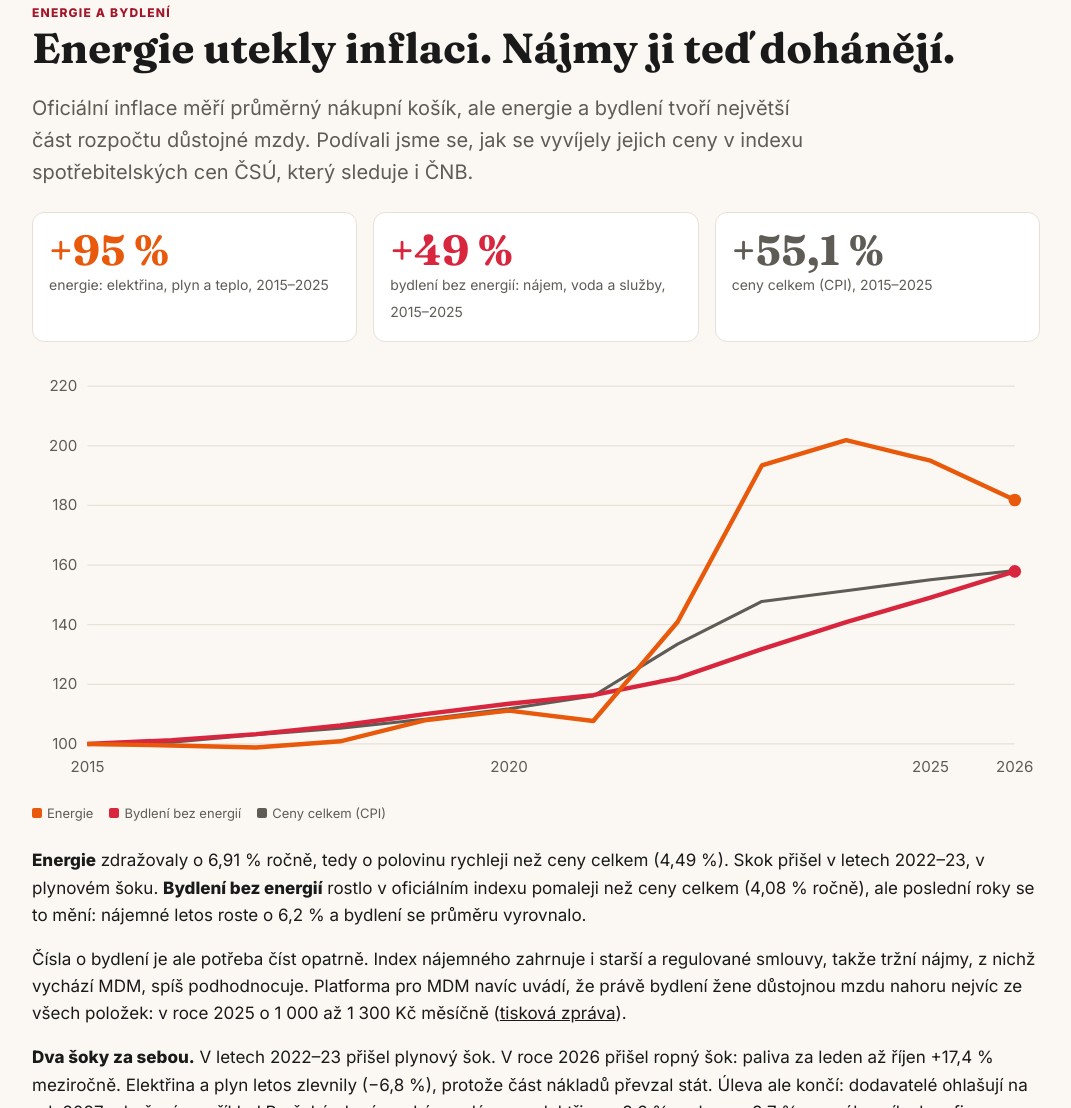
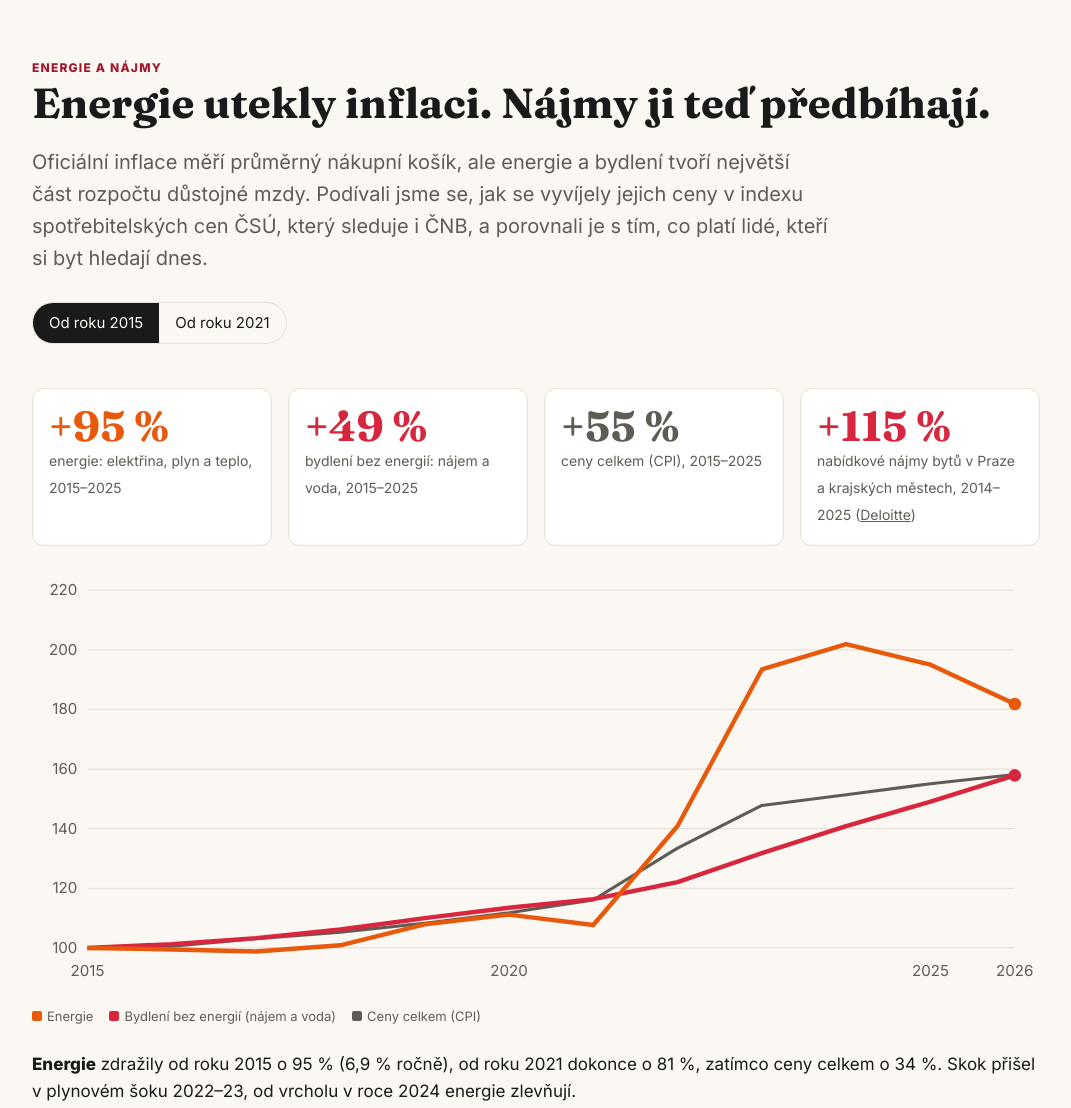
Before and after one commit to JakubKomarek/mdm-2026, a plain HTML site: page sily.html in a window 1280 px wide. Shown: the part 4476-5584 px from the top of the page, without its empty margins (104-1175 px from the left). Drawn offline with Linux system fonts and the light colour scheme.

Commit message:
Nájmy: oficiální index vs. trh, přepínač od 2015/2021; vzdělání a volný čas; bez telekomunikací v mapě
Co-Authored-By: Claude Sonnet 5.5 <noreply@anthropic.com>

```diff
--- a/sily.html
+++ b/sily.html
@@ -128,7 +128,7 @@
     <div><h3>Jak to funguje</h3><ul>
       <li><strong>Důchody:</strong> čím méně spolehlivý se zdá veřejný důchod, tím víc se po lidech chce, aby si spořili sami. MDM s tím musí počítat, a proto obsahuje úspory na stáří.</li>
       <li><strong>Zdraví:</strong> doplatky za léky, placená péče a nadstandardy u zubaře, které se stávají standardem. Podíl plateb z kapsy na výdajích na zdraví se přitom od roku 2010 drží kolem 14 % (<a href="https://ec.europa.eu/eurostat/databrowser/view/hlth_sha11_hf/default/table">Eurostat</a>). Privatizace se tu neděje ve velkých číslech, ale uvnitř systému, a proto je těžko měřitelná.</li>
-      <li><strong>Vzdělání:</strong> chybí dostupné střední školy s všeobecným vzděláním, které připravují na budoucnost. V Praze tvořila v roce 2024 soukromá čtyřletá gymnázia 38 % nabízených míst a nárůst kapacit obstarali soukromí zřizovatelé. Na veřejné gymnázium bylo potřeba v průměru 88. percentilu, na soukromé stačil 67. (data CERMAT, <a href="https://www.paqresearch.cz/post/dvema-tretinam-zactva-staci-25-z-231-nejzadanejsi-stredoskolskych-oboru/">PAQ Research</a>). Kdo nemá na školné, potřebuje výrazně lepší výsledek. K tomu kroužky, doučování, pomůcky a tábory: formálně je škola zdarma, prakticky rodiny platí stále víc.</li>
+      <li><strong>Vzdělání a volný čas:</strong> chybí dostupné střední školy s všeobecným vzděláním, které připravují na budoucnost. V Praze tvořila v roce 2024 soukromá čtyřletá gymnázia 38 % nabízených míst a nárůst kapacit obstarali soukromí zřizovatelé. Na veřejné gymnázium bylo potřeba v průměru 88. percentilu, na soukromé stačil 67 (data CERMAT, <a href="https://www.paqresearch.cz/post/dvema-tretinam-zactva-staci-25-z-231-nejzadanejsi-stredoskolskych-oboru/">PAQ Research</a>). Kdo nemá na školné, potřebuje výrazně lepší výsledek. Rozpočet MDM navíc počítá s tím, že dítě chodí do kroužku, jede týden na tábor, na školní výlet a měsíčně na hodinu doučování. Podle ČSÚ zdražilo vzdělávání od roku 2021 o 31 % a rekreační služby o 44 % (ceny celkem o 34 %).</li>
       <li><strong>Péče:</strong> chybí místa ve školkách a domovech pro seniory a péči pak nesou rodiny, často ženy.</li>
     </ul></div>
     <div><h3>Funguje to i obráceně</h3>
@@ -145,20 +145,24 @@
 </div></section>
 
 <section id="index"><div class="wrap">
-  <span class="kicker">Energie a bydlení</span>
-  <h2>Energie utekly inflaci. Nájmy ji teď dohánějí.</h2>
-  <p class="lead">Oficiální inflace měří průměrný nákupní košík, ale energie a bydlení tvoří největší část rozpočtu důstojné mzdy. Podívali jsme se, jak se vyvíjely jejich ceny v indexu spotřebitelských cen ČSÚ, který sleduje i ČNB.</p>
+  <span class="kicker">Energie a nájmy</span>
+  <h2>Energie utekly inflaci. Nájmy ji teď předbíhají.</h2>
+  <p class="lead">Oficiální inflace měří průměrný nákupní košík, ale energie a bydlení tvoří největší část rozpočtu důstojné mzdy. Podívali jsme se, jak se vyvíjely jejich ceny v indexu spotřebitelských cen ČSÚ, který sleduje i ČNB, a porovnali je s tím, co platí lidé, kteří si byt hledají dnes.</p>
+  <div class="toggle" role="group" aria-label="Období"><button class="on" data-b="2015">Od roku 2015</button><button data-b="2021">Od roku 2021</button></div>
   <div class="big3">
-    <div style="--c:var(--shock)"><b>+95 %</b><span>energie: elektřina, plyn a teplo, 2015–2025</span></div>
-    <div style="--c:var(--rent)"><b>+49 %</b><span>bydlení bez energií: nájem, voda a služby, 2015–2025</span></div>
-    <div style="--c:var(--muted)"><b>+55,1 %</b><span>ceny celkem (CPI), 2015–2025</span></div>
+    <div style="--c:var(--shock)"><b id="t-en">+95 %</b><span>energie: elektřina, plyn a teplo, <span class="per">2015–2025</span></span></div>
+    <div style="--c:var(--rent)"><b id="t-by">+49 %</b><span>bydlení bez energií: nájem a voda, <span class="per">2015–2025</span></span></div>
+    <div style="--c:var(--muted)"><b id="t-cpi">+55 %</b><span>ceny celkem (CPI), <span class="per">2015–2025</span></span></div>
+    <div style="--c:var(--rent)"><b>+115 %</b><span>nabídkové nájmy bytů v Praze a krajských městech, 2014–2025 (<a href="https://www.deloitte.com/content/dam/assets-zone2/cz-sk/cs/docs/services/financial-advisory/real-estate/rent-index/2025-q3-cz-rent-index.pdf">Deloitte</a>)</span></div>
   </div>
-  <svg id="ix-chart" viewBox="0 0 800 340" style="width:100%;height:auto" role="img" aria-label="Vývoj cen energií, bydlení bez energií a celkové inflace 2015–2026"></svg>
-  <div class="legend"><span><i style="background:var(--shock)"></i>Energie</span><span><i style="background:var(--rent)"></i>Bydlení bez energií</span><span><i style="background:var(--muted)"></i>Ceny celkem (CPI)</span></div>
-  <p><strong>Energie</strong> zdražovaly o 6,91 % ročně, tedy o polovinu rychleji než ceny celkem (4,49 %). Skok přišel v letech 2022–23, v plynovém šoku. <strong>Bydlení bez energií</strong> rostlo v oficiálním indexu pomaleji než ceny celkem (4,08 % ročně), ale poslední roky se to mění: nájemné letos roste o 6,2 % a bydlení se průměru vyrovnalo.</p>
-  <p>Čísla o bydlení je ale potřeba číst opatrně. Index nájemného zahrnuje i starší a regulované smlouvy, takže tržní nájmy, z nichž vychází MDM, spíš podhodnocuje. Platforma pro MDM navíc uvádí, že právě bydlení žene důstojnou mzdu nahoru nejvíc ze všech položek: v roce 2025 o 1 000 až 1 300 Kč měsíčně (<a href="https://www.dustojnamzda.cz/wp-content/uploads/2026/05/TZ_MDM2025.pdf">tisková zpráva</a>).</p>
+  <svg id="ix-chart" viewBox="0 0 800 340" style="width:100%;height:auto" role="img" aria-label="Vývoj cen energií, bydlení bez energií a celkové inflace"></svg>
+  <div class="legend"><span><i style="background:var(--shock)"></i>Energie</span><span><i style="background:var(--rent)"></i>Bydlení bez energií (nájem a voda)</span><span><i style="background:var(--muted)"></i>Ceny celkem (CPI)</span></div>
+  <p><strong>Energie</strong> zdražily od roku 2015 o 95 % (6,9 % ročně), od roku 2021 dokonce o 81 %, zatímco ceny celkem o 34 %. Skok přišel v plynovém šoku 2022–23, od vrcholu v roce 2024 energie zlevňují.</p>
+  <p><strong>Nájemné</strong> v oficiálním indexu vzrostlo od roku 2015 o 48 %, tedy méně než ceny celkem (55 %). To je ale optický klam z let 2022–23, kdy inflace skočila na 15,1 % a 10,7 % a nájemné rostlo o 4,9 % a 7,1 %. Od roku 2024 je to naopak: nájemné v indexu roste o 6–7 % ročně, ceny celkem o 2,5 %.</p>
+  <p><strong>Proč to nestačí.</strong> Index nájemného ČSÚ zahrnuje nově uzavřené i stávající smlouvy a stávající nájmy rostou pomalu. Smlouvy se fixují na 1–2 roky a podle občanského zákoníku lze nájem zvýšit nejvýše o 20 % za tři roky (<a href="https://ct24.ceskatelevize.cz/clanek/domaci/najemni-bydleni-se-tyka-petiny-domacnosti-na-co-si-dat-pozor-373563">ČT24</a>). ČNB zjistila, že se tržní nájmy do indexu promítají se zpožděním pěti až osmi čtvrtletí (<a href="https://www.cnb.cz/cs/o_cnb/cnblog/Rust-cen-nemovitosti-a-jeho-dopad-do-spotrebitelske-inflace">ČNBlog, 2025</a>). Kdo hledá byt dnes, platí jiné ceny: Deloitte Rent Index, který sleduje realizované nabídky na realitních portálech, byl ve třetím čtvrtletí 2025 na 215 % úrovně roku 2014. Nájmy nabízené v Praze a krajských městech se tedy od té doby víc než zdvojnásobily, v Praze se platilo 456 Kč za m².</p>
+  <p class="note">Deloitte sleduje nabídky v Praze, krajských městech a Středočeském kraji, ne celý trh, a jiné zdroje se liší (Bezrealitky.cz uvádí na jaře 2026 růst o 13 % meziročně, podle téhož zdroje ČT24). Směr je ale stejný: nové nájmy rostou rychleji než oficiální index. Podle Platformy pro MDM žene právě bydlení důstojnou mzdu nahoru nejvíc ze všech položek, v roce 2025 o 1 000 až 1 300 Kč měsíčně (<a href="https://www.dustojnamzda.cz/wp-content/uploads/2026/05/TZ_MDM2025.pdf">tisková zpráva</a>).</p>
   <p><strong>Dva šoky za sebou.</strong> V letech 2022–23 přišel plynový šok. V roce 2026 přišel ropný šok: paliva za leden až říjen +17,4 % meziročně. Elektřina a plyn letos zlevnily (−6,8 %), protože část nákladů převzal stát. Úleva ale končí: dodavatelé ohlašují na rok 2027 zdražení, například Pražská plynárenská zvedá ceny elektřiny o 8,6 % a plynu o 8,7 % pro zákazníky bez fixace. Domácnosti tak příští rok čeká oboje: drahá paliva i dražší energie.</p>
-  <p class="note">Ceny: index spotřebitelských cen ČSÚ (COICOP 2018, otevřená data CEN0101E), roční průměry 2015–2025, rok 2026 leden–říjen; řady podle COICOP 2018 začínají rokem 2015. Bydlení bez energií je vážený průměr nájemného a vodného se službami podle rozpočtu MDM. Index celkových cen obsahuje i imputované nájemné vlastníků. Ceníky na rok 2027: Pražská plynárenská podle ČTK, 16. 11. 2026 (komerční prezentace). Výpočet je v souboru <code>essentials.py</code>.</p>
+  <p class="note">Ceny: index spotřebitelských cen ČSÚ (COICOP 2018, otevřená data CEN0101E), roční průměry 2015–2025, rok 2026 leden–říjen; řady podle COICOP 2018 začínají rokem 2015. Bydlení bez energií je vážený průměr nájemného a vodného se službami podle rozpočtu MDM. Ceníky na rok 2027: Pražská plynárenská podle ČTK, 16. 11. 2026 (komerční prezentace). Výpočet je v souboru <code>essentials.py</code>.</p>
 </div></section>
 
 <section id="spolu"><div class="wrap">
@@ -186,7 +190,6 @@
       <tr><td>Bydlení: energie</td><td>●</td><td>●</td><td>○</td><td style="text-align:left">plynová krize, ceny podle nejdražšího zdroje</td></tr>
       <tr><td>Jídlo</td><td>●</td><td>○</td><td></td><td style="text-align:left">komodity, energie ve výrobě</td></tr>
       <tr><td>Doprava</td><td>●</td><td></td><td>○</td><td style="text-align:left">paliva, rušení spojů na venkově</td></tr>
-      <tr><td>Telekomunikace</td><td></td><td></td><td></td><td style="text-align:left">ceny od roku 2015 stagnují (ČSÚ)</td></tr>
       <tr><td>Zdraví a hygiena</td><td></td><td></td><td>●</td><td style="text-align:left">doplatky, placená péče</td></tr>
       <tr><td>Volný čas a vzdělávání</td><td></td><td></td><td>●</td><td style="text-align:left">kroužky, tábory, doučování</td></tr>
       <tr><td>Úspory a rezerva</td><td></td><td></td><td>●</td><td style="text-align:left">spoření na stáří místo jistoty veřejného důchodu</td></tr>
@@ -202,17 +205,25 @@
   <p>Obsah © Platforma pro minimální důstojnou mzdu, licence CC BY-NC 4.0.</p>
 </div></footer>
 <script>
-fetch("essentials.json?v=2").then(r=>r.json()).then(d=>{
- const R=d.rady,svg=document.getElementById("ix-chart"),W=800,H=340,L=44,B=300,T=16,Rr=780;
- const ys=R.flatMap(r=>[r.energie,r.bydleni,r.cpi]),mx=Math.ceil(Math.max(...ys)/20)*20;
- const x=i=>L+(Rr-L)*i/(R.length-1),y=v=>B-(B-T)*(v-100)/(mx-100);
- let g="";for(let v=100;v<=mx;v+=20)g+=`<line x1="${L}" x2="${Rr}" y1="${y(v)}" y2="${y(v)}" stroke="var(--line)"/><text x="${L-8}" y="${y(v)+4}" text-anchor="end" font-size="12" fill="var(--muted)">${v}</text>`;
- R.forEach((r,i)=>{if(r.rok%5==0||i==R.length-1)g+=`<text x="${x(i)}" y="${B+22}" text-anchor="middle" font-size="12" fill="var(--muted)">${r.rok}</text>`});
- const line=(k,c,w)=>`<polyline fill="none" stroke="var(--${c})" stroke-width="${w}" stroke-linejoin="round" points="${R.map((r,i)=>x(i)+","+y(r[k])).join(" ")}"/>`;
- g+=line("cpi","muted",2.5)+line("bydleni","rent",3.5)+line("energie","shock",3.5);
- const l=R[R.length-1];g+=`<circle cx="${x(R.length-1)}" cy="${y(l.energie)}" r="5" fill="var(--shock)"/><circle cx="${x(R.length-1)}" cy="${y(l.bydleni)}" r="5" fill="var(--rent)"/>`;
- svg.innerHTML=g;
- }).catch(()=>{});
+fetch("essentials.json?v=3").then(r=>r.json()).then(d=>{
+ const R=d.rady,svg=document.getElementById("ix-chart"),L=44,B=300,T=16,Rr=780;
+ function draw(base){
+  const b=R.find(r=>r.rok===base),Q=R.filter(r=>r.rok>=base),f=(r,k)=>100*r[k]/b[k];
+  const ys=Q.flatMap(r=>["energie","bydleni","cpi"].map(k=>f(r,k))),mx=Math.ceil(Math.max(...ys)/20)*20;
+  const x=i=>L+(Rr-L)*i/(Q.length-1),y=v=>B-(B-T)*(v-100)/(mx-100);
+  let g="";for(let v=100;v<=mx;v+=20)g+=`<line x1="${L}" x2="${Rr}" y1="${y(v)}" y2="${y(v)}" stroke="var(--line)"/><text x="${L-8}" y="${y(v)+4}" text-anchor="end" font-size="12" fill="var(--muted)">${v}</text>`;
+  Q.forEach((r,i)=>{if(r.rok%(base===2015?5:1)==0||i==Q.length-1)g+=`<text x="${x(i)}" y="${B+22}" text-anchor="middle" font-size="12" fill="var(--muted)">${r.rok}</text>`});
+  const line=(k,c,w)=>`<polyline fill="none" stroke="var(--${c})" stroke-width="${w}" stroke-linejoin="round" points="${Q.map((r,i)=>x(i)+","+y(f(r,k))).join(" ")}"/>`;
+  g+=line("cpi","muted",2.5)+line("bydleni","rent",3.5)+line("energie","shock",3.5);
+  const l=Q[Q.length-1];g+=`<circle cx="${x(Q.length-1)}" cy="${y(f(l,"energie"))}" r="5" fill="var(--shock)"/><circle cx="${x(Q.length-1)}" cy="${y(f(l,"bydleni"))}" r="5" fill="var(--rent)"/>`;
+  svg.innerHTML=g;
+  const e=R.find(r=>r.rok===2025),p=k=>"+"+Math.round(100*e[k]/b[k]-100)+" %";
+  document.getElementById("t-en").textContent=p("energie");document.getElementById("t-by").textContent=p("bydleni");document.getElementById("t-cpi").textContent=p("cpi");
+  document.querySelectorAll(".per").forEach(x=>x.textContent=base+"–2025");
+ }
+ document.querySelectorAll("#index .toggle button").forEach(btn=>btn.onclick=()=>{document.querySelectorAll("#index .toggle button").forEach(x=>x.classList.remove("on"));btn.classList.add("on");draw(+btn.dataset.b)});
+ draw(2015);
+}).catch(()=>{});
 </script>
 </body>
 </html>
```
Also changed, not shown: index.html (+1 -1 lines), template.html (+1 -1 lines).
